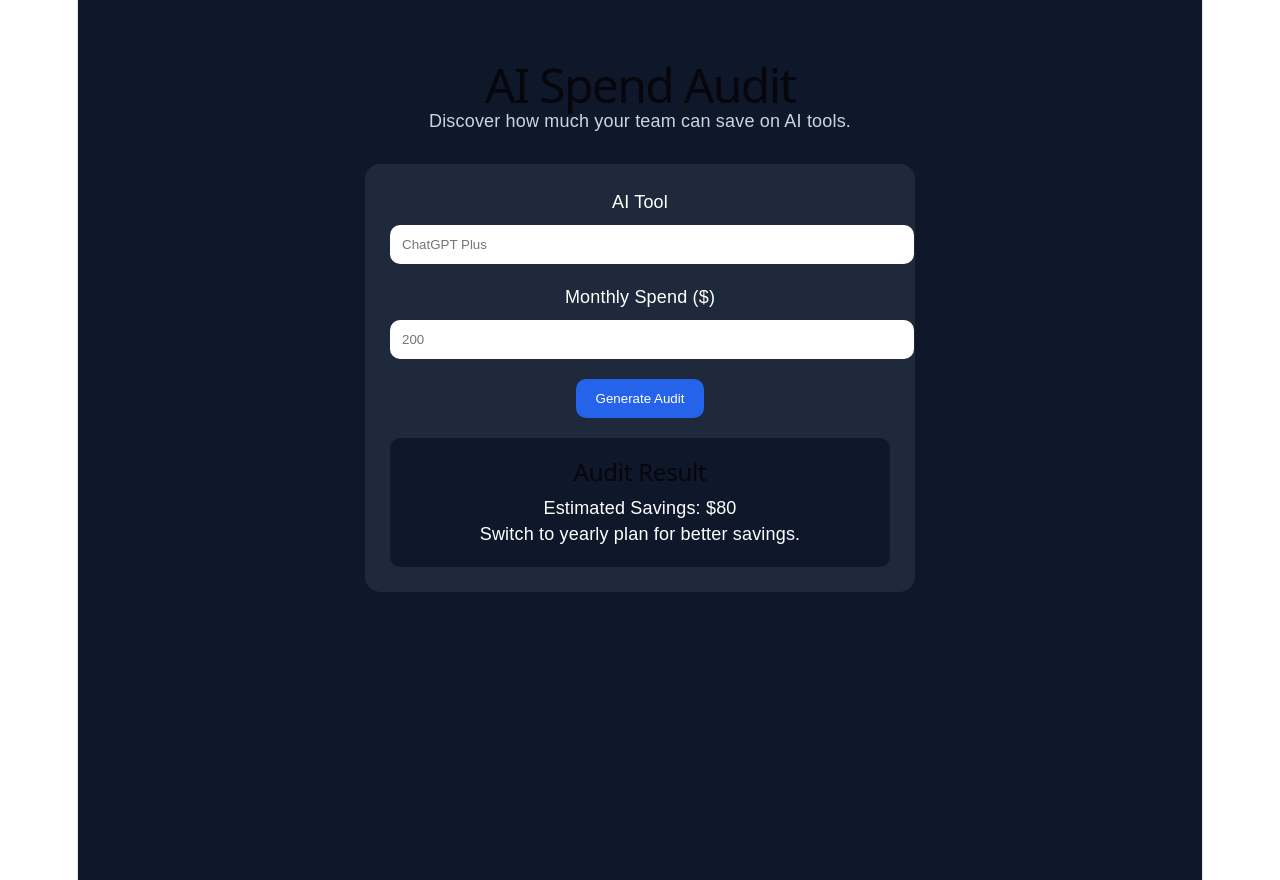
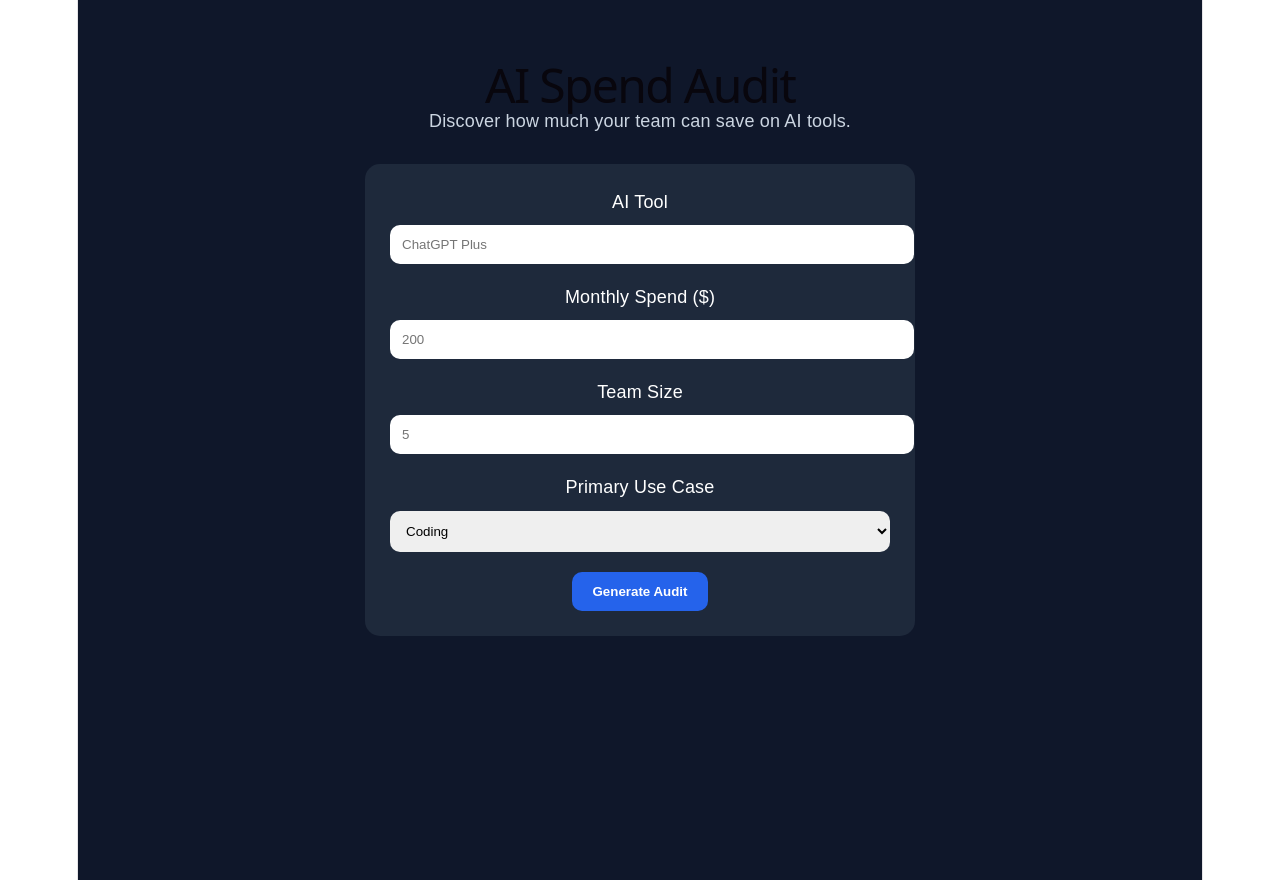
Before and after one commit to Yashiii0003/credex-ai-audit, a React (Vite) app in the folder credex-ai-audit/: page / in a window 1280 px wide. Built offline with nearby package versions, Linux system fonts and the light colour scheme.

Commit message:
feat: added dynamic audit calculator

```diff
--- a/credex-ai-audit/src/App.jsx
+++ b/credex-ai-audit/src/App.jsx
@@ -1,13 +1,23 @@
+import { useState } from "react"
 function App() {
+ const [showResult, setShowResult] = useState(false)
+ const [spend, setSpend] = useState("")
+const [teamSize, setTeamSize] = useState("")
+const [estimatedSavings, setEstimatedSavings] = useState("")
+const [recommendation, setRecommendation] = useState("")
+ const handleAudit = () => {
+   const savings = Math.floor(spend * 0.3)
 
-  const auditResult = {
-    savings: 80,
-    recommendation: "Switch to yearly plan for better savings."
+  setEstimatedSavings(savings)
+
+  if (Number(teamSize) > 10) {
+    setRecommendation("Consider enterprise AI plans for larger teams.")
+  } else {
+    setRecommendation("Switch to yearly billing for better savings.")
   }
 
-  const handleAudit = () => {
-    console.log(auditResult)
-  }
+  setShowResult(true)
+}
 
   return (
     <div style={{
@@ -63,8 +73,10 @@
         <br />
 
         <input
-          type="number"
+          type="text"
           placeholder="200"
+          value={spend}
+          onChange={(e) => setSpend(Number(e.target.value))}
           style={{
             width: "100%",
             padding: "12px",
@@ -73,9 +85,45 @@
             borderRadius: "10px",
             border: "none"
           }}
-        />
+          />
+          <label>Team Size</label>
+<br />
 
-        <button
+<input
+  type="number"
+  placeholder="5"
+  value={teamSize}
+  onChange={(e) => setTeamSize(e.target.value)}
+  style={{
+    width: "100%",
+    padding: "12px",
+    marginTop: "10px",
+    marginBottom: "20px",
+    borderRadius: "10px",
+    border: "none"
+  }}
+/>
+
+<label>Primary Use Case</label>
+<br />
+
+<select
+  style={{
+    width: "100%",
+    padding: "12px",
+    marginTop: "10px",
+    marginBottom: "20px",
+    borderRadius: "10px",
+    border: "none"
+  }}
+>
+  <option>Coding</option>
+  <option>Writing</option>
+  <option>Research</option>
+  <option>Data</option>
+  <option>Mixed</option>
+</select>
+           <button
           onClick={handleAudit}
           style={{
             backgroundColor: "#2563eb",
@@ -83,12 +131,14 @@
             border: "none",
             padding: "12px 20px",
             borderRadius: "10px",
-            cursor: "pointer"
+            cursor: "pointer" ,
+            transition: "0.3s",
+fontWeight: "bold",
           }}
         >
           Generate Audit
         </button>
-
+{showResult && (
         <div style={{
           marginTop: "20px",
           padding: "20px",
@@ -99,19 +149,18 @@
           <h2>Audit Result</h2>
 
           <p>
-            Estimated Savings: ${auditResult.savings}
+            Estimated Savings: ${estimatedSavings}
           </p>
 
           <p>
-            {auditResult.recommendation}
+            {recommendation}
           </p>
 
         </div>
-
+      )}
       </div>
-
-    </div>
-  )
+      </div>
+      )
 }
 
-export default App
+export default App;
```
